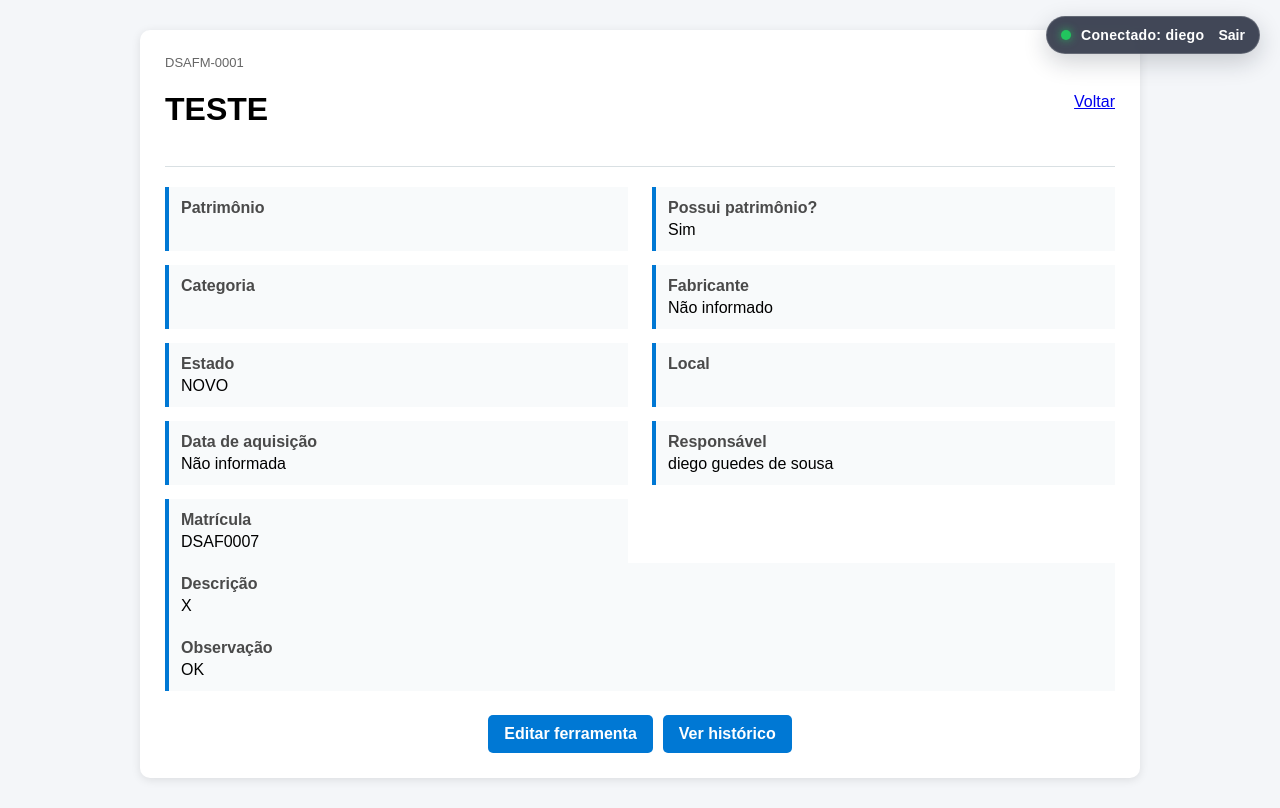
After one commit to Dy36087/tpm, a Django app: page /ptmdsa/cadferramentas/detalhes/1/ in a window 1280 px wide. The commit adds this page. Run offline with Django 4.2, Linux system fonts and the light colour scheme; a user stored in the database is signed in; data comes from the database, SQL or seed files in the repository; data that the repository does not hold is empty; parts of the project's set-up code (start-up, migrations or seed data) failed here and were passed over.

Commit message:
Adiciona detalhes da ferramenta e preview de fotos

```diff
--- /dev/null
+++ b/cadferramentas/templates/detalhes_ferramenta.html
@@ -0,0 +1,161 @@
+{% load static %}
+<!doctype html>
+<html lang="pt-BR">
+  <head>
+    <meta charset="UTF-8" />
+    <meta name="viewport" content="width=device-width, initial-scale=1.0" />
+    <title>{{ ferramenta.nome }} - Detalhes</title>
+    <link rel="stylesheet" href="{% static 'principal/css/principal.css' %}" />
+    <link rel="stylesheet" href="{% static 'css/responsive.css' %}" />
+    <style>
+      body {
+        margin: 0;
+        padding: 30px;
+        background: #f4f6f9;
+        font-family: Arial, sans-serif;
+      }
+
+      .detalhes-container {
+        width: 95%;
+        max-width: 1000px;
+        margin: 0 auto;
+        padding: 25px;
+        background: #fff;
+        border-radius: 10px;
+        box-shadow: 0 2px 10px rgba(0, 0, 0, 0.1);
+      }
+
+      .cabecalho-detalhes {
+        display: flex;
+        align-items: center;
+        justify-content: space-between;
+        gap: 16px;
+        border-bottom: 1px solid #d9e0e3;
+        margin-bottom: 20px;
+        padding-bottom: 16px;
+      }
+
+      .codigo {
+        color: #666;
+        font-size: 13px;
+      }
+
+      .informacoes {
+        display: grid;
+        grid-template-columns: repeat(2, minmax(0, 1fr));
+        gap: 14px 24px;
+      }
+
+      .informacao {
+        padding: 12px;
+        background: #f8fafb;
+        border-left: 4px solid #0078d4;
+      }
+
+      .informacao strong {
+        display: block;
+        margin-bottom: 4px;
+        color: #4a4a4a;
+      }
+
+      .fotos-detalhes {
+        display: grid;
+        grid-template-columns: repeat(4, minmax(0, 1fr));
+        gap: 10px;
+        margin: 24px 0;
+      }
+
+      .fotos-detalhes img {
+        width: 100%;
+        aspect-ratio: 1;
+        object-fit: cover;
+        border: 1px solid #d9e0e3;
+        border-radius: 6px;
+      }
+
+      .acoes {
+        display: flex;
+        flex-wrap: wrap;
+        gap: 10px;
+        margin-top: 24px;
+      }
+
+      .acoes a {
+        padding: 10px 16px;
+        border-radius: 5px;
+        color: #fff;
+        background: #0078d4;
+        text-decoration: none;
+        font-weight: bold;
+      }
+
+      @media (max-width: 650px) {
+        body {
+          padding: 12px;
+        }
+
+        .detalhes-container {
+          width: auto;
+          padding: 16px;
+        }
+
+        .cabecalho-detalhes,
+        .informacoes {
+          grid-template-columns: 1fr;
+          flex-direction: column;
+          align-items: flex-start;
+        }
+
+        .fotos-detalhes {
+          grid-template-columns: repeat(2, minmax(0, 1fr));
+        }
+      }
+    </style>
+  </head>
+  <body>
+    {% include 'partials/user_status.html' %}
+    <main class="detalhes-container">
+      <div class="cabecalho-detalhes">
+        <div>
+          <div class="codigo">{{ ferramenta.codigo }}</div>
+          <h1>{{ ferramenta.nome }}</h1>
+        </div>
+        <a href="{% url 'listar_ferramentas' %}">Voltar</a>
+      </div>
+
+      <div class="informacoes">
+        <div class="informacao"><strong>Patrimônio</strong>{{ ferramenta.patrimonio }}</div>
+        <div class="informacao"><strong>Possui patrimônio?</strong>{% if ferramenta.possui_patrimonio == "sim" %}Sim{% else %}Não{% endif %}</div>
+        <div class="informacao"><strong>Categoria</strong>{{ ferramenta.categoria }}</div>
+        <div class="informacao"><strong>Fabricante</strong>{{ ferramenta.fabricante|default:"Não informado" }}</div>
+        <div class="informacao"><strong>Estado</strong>{{ ferramenta.estado }}</div>
+        <div class="informacao"><strong>Local</strong>{{ ferramenta.local }}</div>
+        <div class="informacao"><strong>Data de aquisição</strong>{{ ferramenta.data_aquisicao|default:"Não informada" }}</div>
+        <div class="informacao"><strong>Responsável</strong>{{ ferramenta.responsavel.nome|default:"Não informado" }}</div>
+        <div class="informacao"><strong>Matrícula</strong>{{ ferramenta.responsavel.matricula|default:"Não informada" }}</div>
+      </div>
+
+      {% if ferramenta.descricao %}
+      <div class="informacao"><strong>Descrição</strong>{{ ferramenta.descricao }}</div>
+      {% endif %}
+      {% if ferramenta.observacao %}
+      <div class="informacao"><strong>Observação</strong>{{ ferramenta.observacao }}</div>
+      {% endif %}
+
+      {% if ferramenta.fotos.all %}
+      <div class="fotos-detalhes">
+        {% for foto in ferramenta.fotos.all %}
+        <a href="{{ foto.imagem.url }}" target="_blank" rel="noopener">
+          <img src="{{ foto.imagem.url }}" alt="Foto de {{ ferramenta.nome }}" loading="lazy" />
+        </a>
+        {% endfor %}
+      </div>
+      {% endif %}
+
+      <div class="acoes">
+        <a href="{% url 'editar_ferramenta' ferramenta.id %}">Editar ferramenta</a>
+        <a href="{% url 'historico_ferramenta' ferramenta.id %}" target="_blank" rel="noopener">Ver histórico</a>
+      </div>
+    </main>
+  </body>
+</html>
--- a/cadferramentas/urls.py
+++ b/cadferramentas/urls.py
@@ -10,6 +10,7 @@ urlpatterns = [
     ),
     path("cadastrar/", views.cadastrar_ferramenta),
     path("editar/<int:id>/", views.editar_ferramenta, name="editar_ferramenta"),
+    path("detalhes/<int:id>/", views.detalhes_ferramenta, name="detalhes_ferramenta"),
     path("excluir/<int:id>/", views.excluir_ferramenta, name="excluir_ferramenta"),
     path(
         "historico/<int:id>/", views.historico_ferramenta, name="historico_ferramenta"
--- a/cadferramentas/views.py
+++ b/cadferramentas/views.py
@@ -296,7 +296,7 @@ def cadastrar_ferramenta(request):
             responsavel=responsavel,
         )
         ferramenta.save()
-        for imagem in request.FILES.getlist("fotos"):
+        for imagem in request.FILES.getlist("fotos")[:4]:
             FotoFerramenta.objects.create(ferramenta=ferramenta, imagem=imagem)
         return redirect("cadferramentas")
 
@@ -347,6 +347,15 @@ def historico_ferramenta(request, id):
         "historico_ferramenta.html",
         {"ferramenta": ferramenta, "historico": historico},
     )
+
+
+@nivel_acesso("ferramentas")
+def detalhes_ferramenta(request, id):
+    ferramenta = get_object_or_404(
+        Ferramenta.objects.select_related("responsavel").prefetch_related("fotos"),
+        id=id,
+    )
+    return render(request, "detalhes_ferramenta.html", {"ferramenta": ferramenta})
 
 
 @nivel_acesso("ferramentas")
@@ -421,7 +430,7 @@ def editar_ferramenta(request, id):
         ferramenta.responsavel = dados_novos["responsavel"]
 
         ferramenta.save()
-        for imagem in request.FILES.getlist("fotos"):
+        for imagem in request.FILES.getlist("fotos")[:4]:
             FotoFerramenta.objects.create(ferramenta=ferramenta, imagem=imagem)
 
         return redirect("listar_ferramentas")
```
Also changed, not shown: cadferramentas/templates/cadferramentas.html (+31 -0 lines), cadferramentas/templates/editferramenta.html (+33 -0 lines), cadferramentas/templates/listarferramentas.html (+17 -1 lines), cadferramentas/tests.py (+41 -0 lines).
